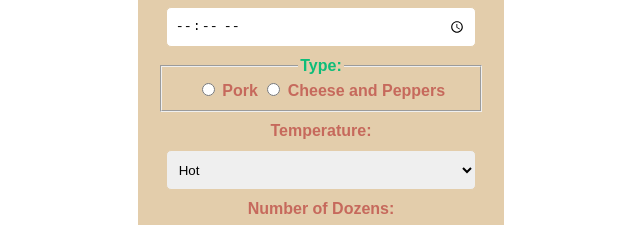
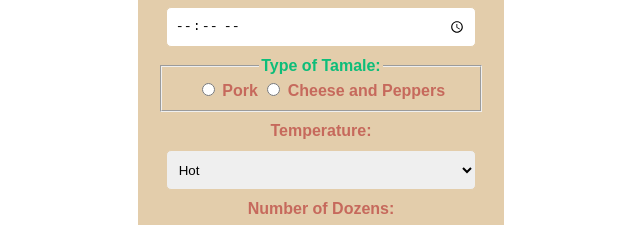
Before and after one commit to Marysgithub321/tamale-orders, a website built with Vite: page index.html in a window 1280 px wide. Shown: the part 277-502 px from the top of the page, 319-959 px from the left. Built offline with nearby package versions, Linux system fonts and the light colour scheme.

Commit message:
update again

```diff
--- a/index.html
+++ b/index.html
@@ -24,7 +24,7 @@
         <input type="time" id="pickupTime" required />
 
         <fieldset>
-          <legend>Type:</legend>
+          <legend>Type of Tamale:</legend>
           <label>
             <input type="radio" id="pork" name="tamaleType" value="Pork" />
             Pork
```
